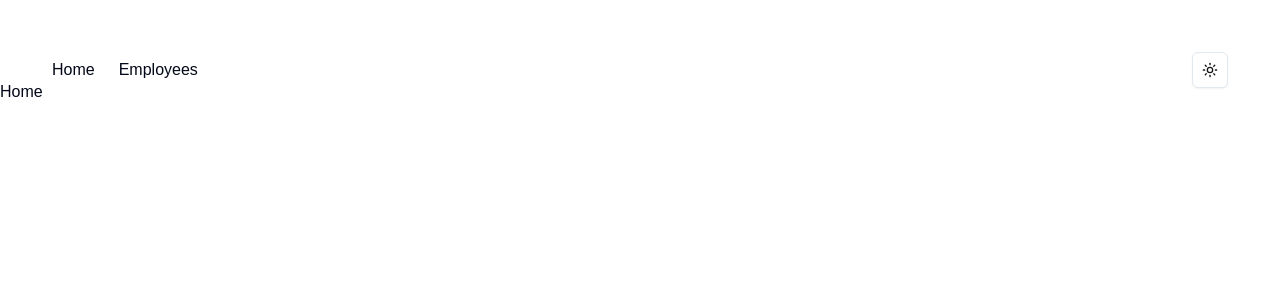
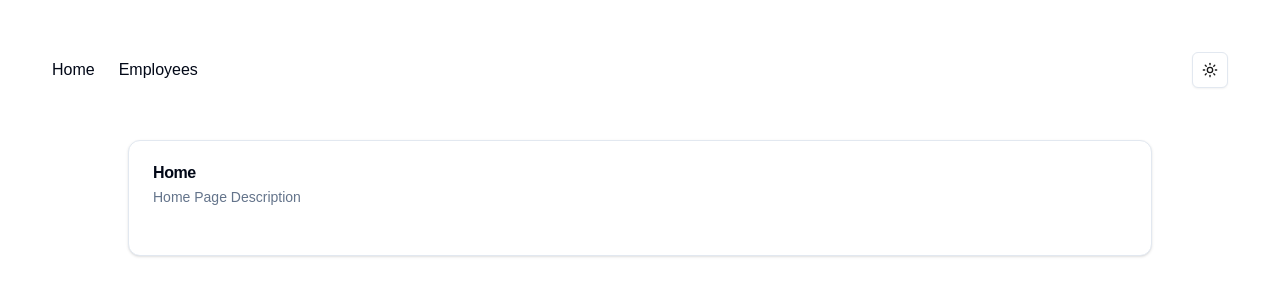
Before and after one commit to RasidinHatta/dashboard-app, a Next.js app: page / in a window 1280 px wide. Shown: the top 300 px of the page. Built offline with nearby package versions, Linux system fonts and the light colour scheme.

Commit message:
Update page.tsx

```diff
--- a/app/page.tsx
+++ b/app/page.tsx
@@ -1,8 +1,16 @@
+import { Card, CardContent, CardDescription, CardHeader, CardTitle } from "@/components/ui/card";
+
 export default async function Home() {
 
   return (
-    <div className="absolute top-20 w-full h-full overflow-hidden">
-      Home
+    <div className="flex items-center justify-center">
+      <Card className="w-[80%]">
+        <CardHeader>
+          <CardTitle>Home</CardTitle>
+          <CardDescription>Home Page Description</CardDescription>
+        </CardHeader>
+        <CardContent></CardContent>
+      </Card>
     </div>
   );
 }
```
